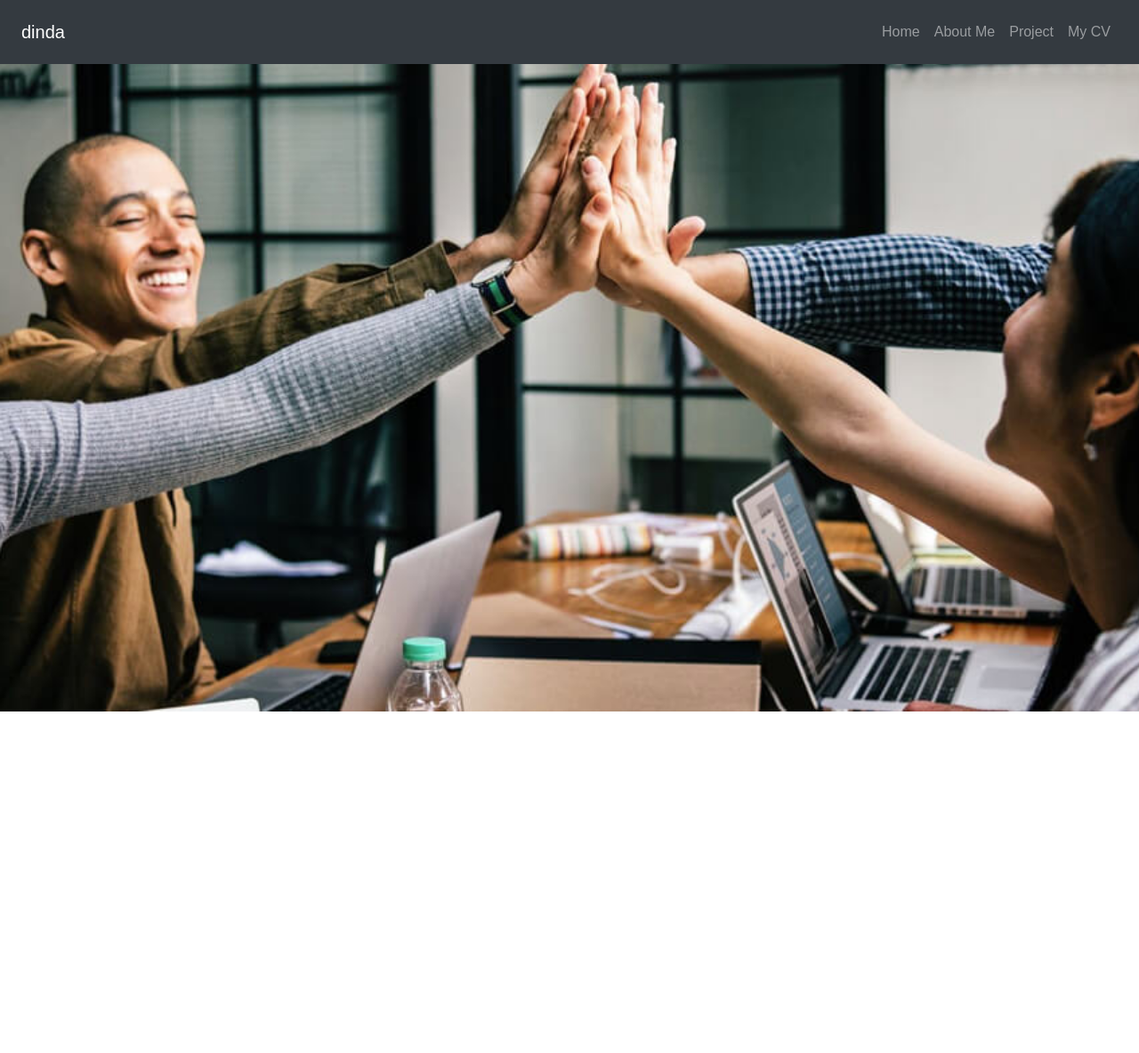
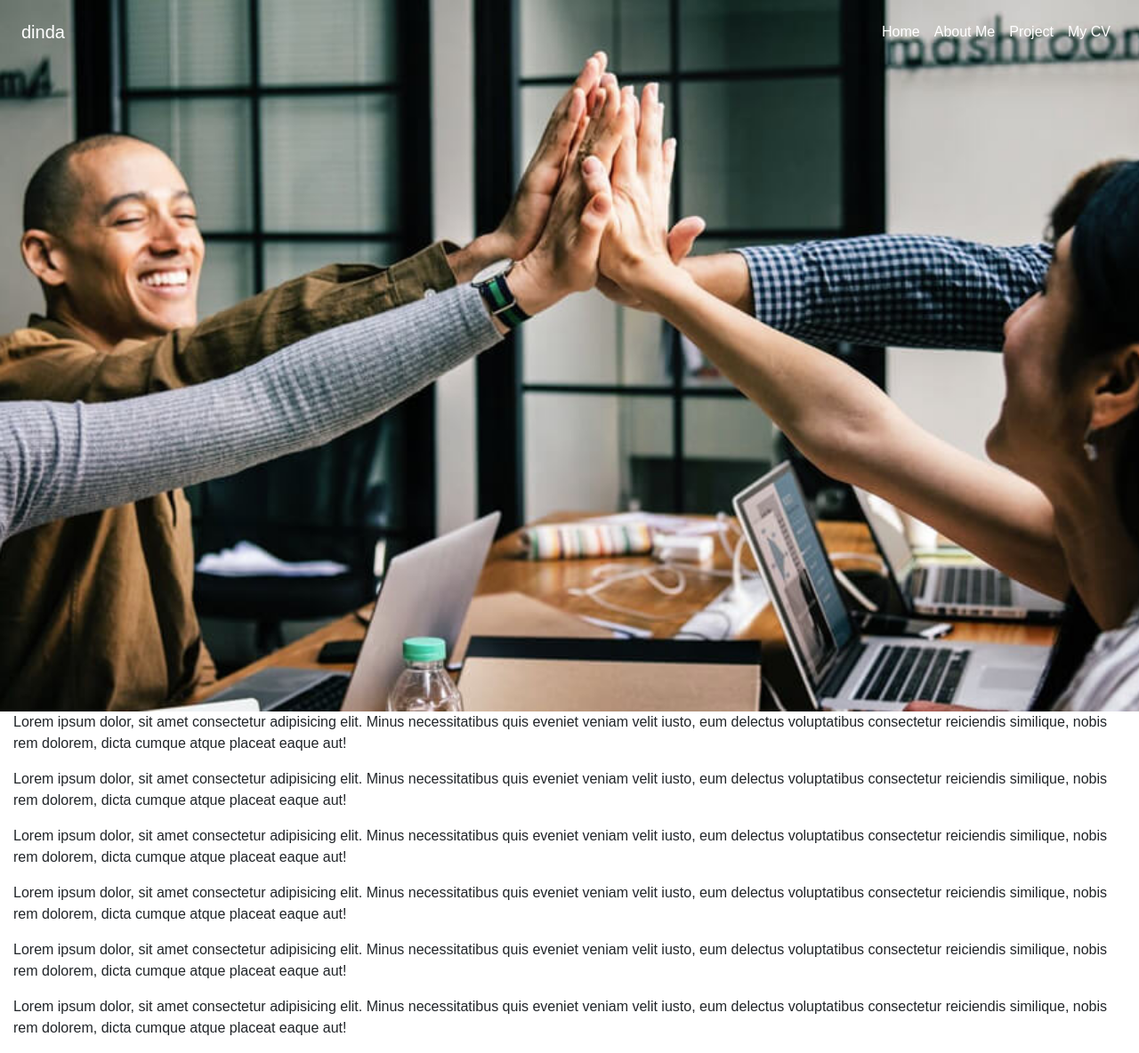
Before and after one commit to dindacs/dindacs.github.io, a plain HTML site: page index.htm in a window 1280 px wide. Shown: the whole page at 89% size. Before the commit the page ends 800 px from the top, so only its background shows below. Drawn offline with Linux system fonts and the light colour scheme.

Commit message:
membuat navbar berubah warna ketika di scroll

```diff
--- a/asset/css/style.css
+++ b/asset/css/style.css
@@ -18,7 +18,7 @@ header{
 }
 
 .navbar.active{
-  background: #ffffff;
+  background: #130e05;
   -webkit-box-shadow: 0 1px 5px rgba(0,0,0,0.25);
   -moz-box-shadow: 0 1px 5px rgba(0,0,0,0.25);
   box-shadow: 0 1px 5px rgba(0,0,0,0.25);
--- /dev/null
+++ b/asset/js/script.js
@@ -0,0 +1,7 @@
+$(window).on("scroll", function () {
+  if ($(window).scrollTop() > 20) {
+    $(".navbar").addClass("active");
+  } else {
+    $(".navbar").removeClass("active");
+  }
+});
--- a/index.htm
+++ b/index.htm
@@ -11,7 +11,7 @@
 
 <body h-100>
   <header>
-    <nav class="navbar navbar-expand-lg fixed-top navbar-dark bg-dark">
+    <nav class="navbar navbar-expand-lg fixed-top navbar-dark ">
       <div class="container-fluid p-2">
         <a href="" class="navbar-brand">dinda</a>
 
@@ -23,16 +23,16 @@
         <nav class="collapse navbar-collapse justify-content-end" id="sidebar">
           <ul class="navbar-nav">
             <li class="navbar-item">
-              <a href="" class="nav-link">Home</a>
+              <a href="" class="nav-link  text-white">Home</a>
             </li>
             <li class="navbar-item">
-              <a href="" class="nav-link">About Me</a>
+              <a href="" class="nav-link  text-white">About Me</a>
             </li>
             <li class="navbar-item">
-              <a href="" class="nav-link">Project</a>
+              <a href="" class="nav-link  text-white">Project</a>
             </li>
             <li class="navbar-item">
-              <a href="" class="nav-link">My CV</a>
+              <a href="" class="nav-link  text-white">My CV</a>
             </li>
           </ul>
         </nav>
@@ -40,16 +40,43 @@
     </nav>
   </header>
 
-  <!-- <div class="container-fluid">
-    <div class="bc-big">
+  <div class="container-fluid">
+    <p class="bc-big">
       Lorem ipsum dolor, sit amet consectetur adipisicing elit. Minus necessitatibus quis eveniet veniam velit iusto,
       eum delectus voluptatibus consectetur reiciendis similique, nobis rem dolorem, dicta cumque atque placeat eaque
       aut!
-    </div>
-  </div> -->
+    </p>
+    <p class="bc-big">
+      Lorem ipsum dolor, sit amet consectetur adipisicing elit. Minus necessitatibus quis eveniet veniam velit iusto,
+      eum delectus voluptatibus consectetur reiciendis similique, nobis rem dolorem, dicta cumque atque placeat eaque
+      aut!
+    </p>
+    <p class="bc-big">
+      Lorem ipsum dolor, sit amet consectetur adipisicing elit. Minus necessitatibus quis eveniet veniam velit iusto,
+      eum delectus voluptatibus consectetur reiciendis similique, nobis rem dolorem, dicta cumque atque placeat eaque
+      aut!
+    </p>
+    <p class="bc-big">
+      Lorem ipsum dolor, sit amet consectetur adipisicing elit. Minus necessitatibus quis eveniet veniam velit iusto,
+      eum delectus voluptatibus consectetur reiciendis similique, nobis rem dolorem, dicta cumque atque placeat eaque
+      aut!
+    </p>
+    <p class="bc-big">
+      Lorem ipsum dolor, sit amet consectetur adipisicing elit. Minus necessitatibus quis eveniet veniam velit iusto,
+      eum delectus voluptatibus consectetur reiciendis similique, nobis rem dolorem, dicta cumque atque placeat eaque
+      aut!
+    </p>
+    <p class="bc-big">
+      Lorem ipsum dolor, sit amet consectetur adipisicing elit. Minus necessitatibus quis eveniet veniam velit iusto,
+      eum delectus voluptatibus consectetur reiciendis similique, nobis rem dolorem, dicta cumque atque placeat eaque
+      aut!
+    </p>
+  </div>
 
   <script src=" asset/js/jquery.js"></script>
   <script src="asset/js/bootstrap.min.js"></script>
+  <script src=" asset/js/script.js"></script>
+
 </body>
 
 </html>
```
